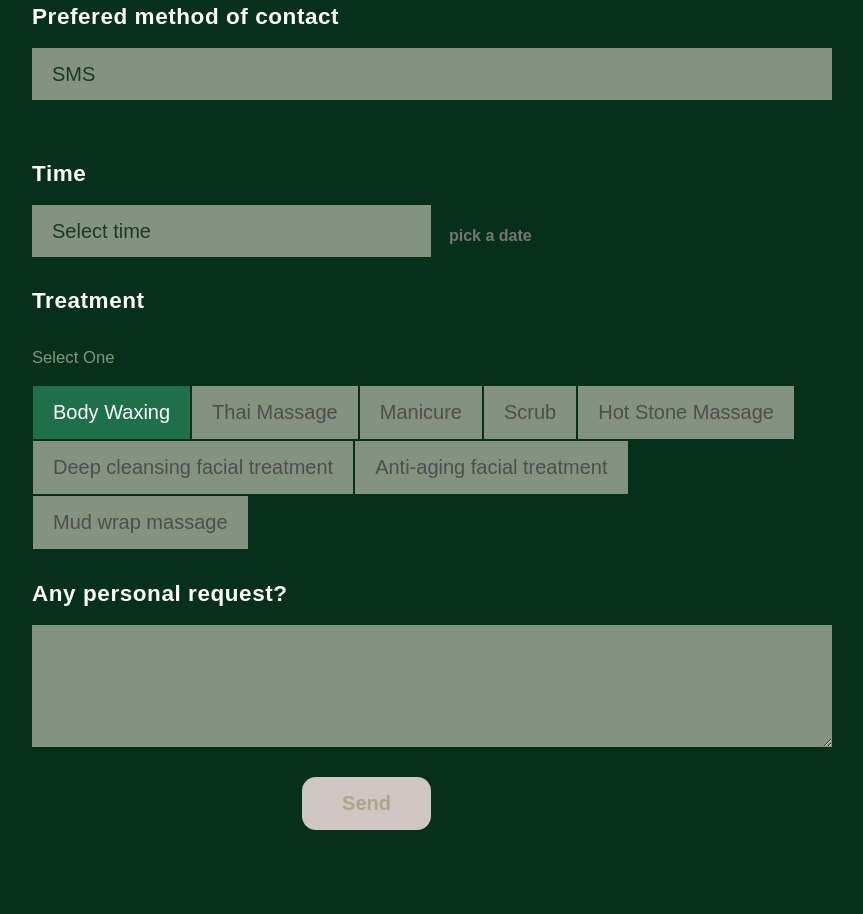
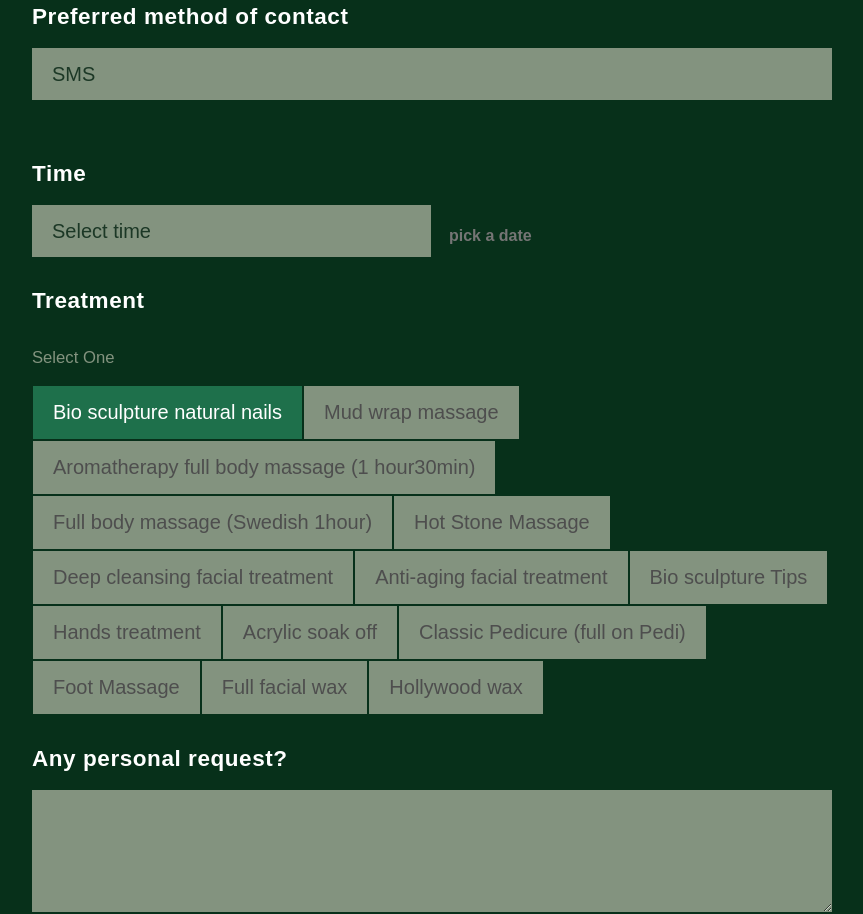
Before and after one commit to AbasPortfolio/Nhlaz, a website: page contact.html in a window 1280 px wide. Shown: the part 416-1330 px from the top of the page, without its empty margins (208-1071 px from the left). Drawn offline with nearby package versions, Linux system fonts and the light colour scheme.

Commit message:
Update contact.html

```diff
--- a/contact.html
+++ b/contact.html
@@ -9,7 +9,7 @@
     <!--~~~~~~~~~~~~~~~ Remix Icon ~~~~~~~~~~~~~~~-->
     <!-- Go to cdn and select version 4.2.0-->
     <link rel="stylesheet" href="https://cdnjs.cloudflare.com/ajax/libs/remixicon/4.2.0/remixicon.min.css">
-    <title>Book Apointment</title>
+    <title>Book Appointment</title>
 </head>
 <body>
     <!--- css form -->
@@ -32,7 +32,7 @@
     <input class='text-input' id='phone' name='phone' required type='phone'>
   </p>
   <div class='field'>
-    <label class='label'>Prefered method of contact</label>
+    <label class='label'>Preferred method of contact</label>
 
     <p class="field">
       <label for="selecting"></label>
@@ -78,36 +78,60 @@
     <p class="only-one">Select One</p>
     <ul class='options'>
       <li class='option' id="treatment">
-        <input class='option-input' id='option-0' checked name='option' type='checkbox' value='Body Waxing'>
-        <label class='option-label' for='option-0'>Body Waxing</label>
+        <input class='option-input' id='option-0' checked name='option' type='radio' value='Bio sculpture natural nails'>
+        <label class='option-label' for='option-0'>Bio sculpture natural nails</label>
       </li>
       <li class='option'>
-        <input class='option-input' id='option-1' name='option' type='checkbox' value='Thai Massage'>
-        <label class='option-label' for='option-1'>Thai Massage</label>
+        <input class='option-input' id='option-1' name='option' type='radio' value='Mud wrap massage'>
+        <label class='option-label' for='option-1'>Mud wrap massage</label>
       </li>
       <li class='option'>
-        <input class='option-input' id='option-2' name='option' type='checkbox' value='Manicure'>
-        <label class='option-label' for='option-2'>Manicure</label>
+        <input class='option-input' id='option-2' name='option' type='radio' value='Aromatherapy full body massage (1 hour30min)'>
+        <label class='option-label' for='option-2'>Aromatherapy full body massage (1 hour30min)</label>
       </li>
       <li class='option'>
-        <input class='option-input' id='option-3' name='option' type='checkbox' value='Scrub'>
-        <label class='option-label' for='option-3'>Scrub</label>
+        <input class='option-input' id='option-3' name='option' type='radio' value='Full body massage (Swedish 1hour)'>
+        <label class='option-label' for='option-3'>Full body massage (Swedish 1hour)</label>
       </li>
       <li class='option'>
-        <input class='option-input' id='option-4' name='option' type='checkbox' value='Hot Stone Massage'>
+        <input class='option-input' id='option-4' name='option' type='radio' value='Hot Stone Massage'>
         <label class='option-label' for='option-4'>Hot Stone Massage</label>
       </li>
       <li class='option'>
-        <input class='option-input' id='option-5' name='option' type='checkbox' value='Deep cleansing facial treatment'>
+        <input class='option-input' id='option-5' name='option' type='radio' value='Deep cleansing facial treatment'>
         <label class='option-label' for='option-5'>Deep cleansing facial treatment</label>
       </li>
       <li class='option'>
-        <input class='option-input' id='option-6' name='option' type='checkbox' value='Anti-aging facial treatment'>
+        <input class='option-input' id='option-6' name='option' type='radio' value='Anti-aging facial treatment'>
         <label class='option-label' for='option-6'>Anti-aging facial treatment</label>
       </li>
       <li class='option'>
-        <input class='option-input' id='option-7' name='option' type='checkbox' value='Mud wrap massage'>
-        <label class='option-label' for='option-7'>Mud wrap massage</label>
+        <input class='option-input' id='option-7' name='option' type='radio' value='Bio sculpture Tips'>
+        <label class='option-label' for='option-7'>Bio sculpture Tips</label>
+      </li>
+      <li class='option'>
+        <input class='option-input' id='option-8' name='option' type='radio' value='Hands treatment'>
+        <label class='option-label' for='option-8'>Hands treatment</label>
+      </li>
+      <li class='option'>
+        <input class='option-input' id='option-9' name='option' type='radio' value='Acrylic soak off'>
+        <label class='option-label' for='option-9'>Acrylic soak off</label>
+      </li>
+      <li class='option'>
+        <input class='option-input' id='option-10' name='option' type='radio' value='Classic Pedicure (full on Pedi)'>
+        <label class='option-label' for='option-10'>Classic Pedicure (full on Pedi)</label>
+      </li>
+      <li class='option'>
+        <input class='option-input' id='option-11' name='option' type='radio' value='Foot Massage'>
+        <label class='option-label' for='option-11'>Foot Massage</label>
+      </li>
+      <li class='option'>
+        <input class='option-input' id='option-12' name='option' type='radio' value='Full facial wax'>
+        <label class='option-label' for='option-12'>Full facial wax</label>
+      </li>
+      <li class='option'>
+        <input class='option-input' id='option-13' name='option' type='radio' value='Hollywood wax'>
+        <label class='option-label' for='option-13'>Hollywood wax</label>
       </li>
     </ul>
   </div>
@@ -156,7 +180,7 @@ document.getElementById("whatsapp-form").addEventListener("submit", function (ev
                 "Nlaz Booking" + "\n" + "\n" +
                 "Name: " + name + "\n" +
                 "Phone: " + phone + "\n" +
-                "Prefered Contact: " + preferedMethod + "\n" +
+                "Preferred Contact: " + preferedMethod + "\n" +
                 "Time of Appointment: " + selectedTime + "\n" +
                 "Day of Appointment: " + theDay + "\n" +
                 "Treatment: " + results  + "\n" +
```
